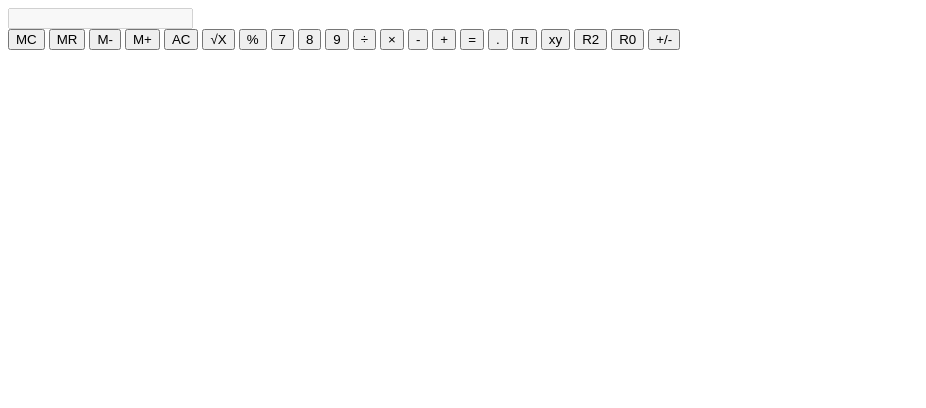
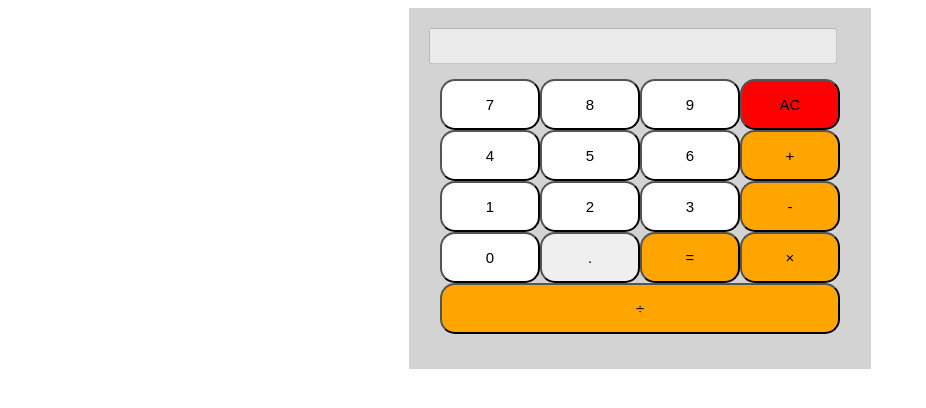
Before and after one commit to themisbog/Calculator, a plain HTML site: page index.html in a window 1280 px wide. Shown: the whole page, without its empty margins (0-926 px from the left). Drawn offline with Linux system fonts and the light colour scheme.

Commit message:
Fixed buttons layout and made other changes

```diff
--- a/index.html
+++ b/index.html
@@ -3,35 +3,33 @@
 <head>
     <meta charset="UTF-8">
     <meta name="viewport" content="width=device-width, initial-scale=1.0">
+    <link rel="stylesheet" href="styles.css">
     <title>Calculator</title>
 </head>
 <body>
     <div class="calculator">
-    <input type="text" id="display" disabled />
-    <div class="buttons-grid">
-        <button class="mem-btn">MC</button>
-        <button class="mem-btn">MR</button>
-        <button class="mem-btn">M-</button>
-        <button class="mem-btn">M+</button>
-        <button class="ac-btn">AC</button>
-        <button class="rootX-btn">√X</button>
-        <button class="op-btn">%</button>
+       <input type="text" id="display" disabled />
+       <div class="buttons-container">
         <button class="num-btn">7</button>
         <button class="num-btn">8</button>
         <button class="num-btn">9</button>
+        <button class="ac-btn">AC</button>
+        <button class="num-btn">4</button>
+        <button class="num-btn">5</button>
+        <button class="num-btn">6</button>
+        <button class="op-btn">+</button>
+        <button class="num-btn">1</button>
+        <button class="num-btn">2</button>
+        <button class="num-btn">3</button>
+        <button class="op-btn">-</button>
+        <button class="num-btn">0</button>
+        <button class="dec-btn">.</button>
+        <button class="op-btn">=</button>
+        <button class="op-btn">×</button>
         <button class="op-btn">÷</button>
-        <button class="op-btn">×</button>
-        <button class="op-btn">-</button>
-        <button class="op-btn">+</button>
-        <button class="op-btn">=</button>
-        <button class="dec-btn">.</button>
-        <button class="op-btn">π</button>
-        <button class="op-btn">xy</button>
-        <button class="op-btn">R2</button>
-        <button class="op-btn">R0</button>
-        <button class="op-btn">+/-</button>
-        </div>
-</div>
+
+      </div>
+    </div>
 
 </body>
 </html>
--- a/styles.css
+++ b/styles.css
@@ -0,0 +1,49 @@
+.calculator{
+    background: lightGrey;
+    width: max-content;
+    margin: auto;
+    padding: 20px;
+    gap: 10px;
+    justify-content: center;
+    align-items: center;
+}
+input{
+    display: flex;
+    align-self: self-start;
+    width:400px;
+    height:30px
+}
+.buttons-container{
+    display: flex;
+    max-width: 400px;
+    flex-wrap: wrap;
+    padding :10px 6px;
+    margin: 5px;
+    border: none;
+    border-radius: 5px;
+    cursor: pointer;
+
+}
+
+button{
+  border-radius: 15px;
+  flex: 1 25%;
+  padding: 15px;
+  font-size:15px;
+
+}
+.op-btn{
+    background-color: orange;
+}
+.ac-btn{
+    background-color: red;
+}
+.mem-btn{
+    background-color: rgb(255, 255, 255);
+}
+.num-btn{
+    background-color: rgb(255, 255, 255);
+}
+.oper-btn{
+    background-color: rgb(255, 255, 255);
+}
```
Also changed, not shown: Calc.js (+5 -4 lines).
